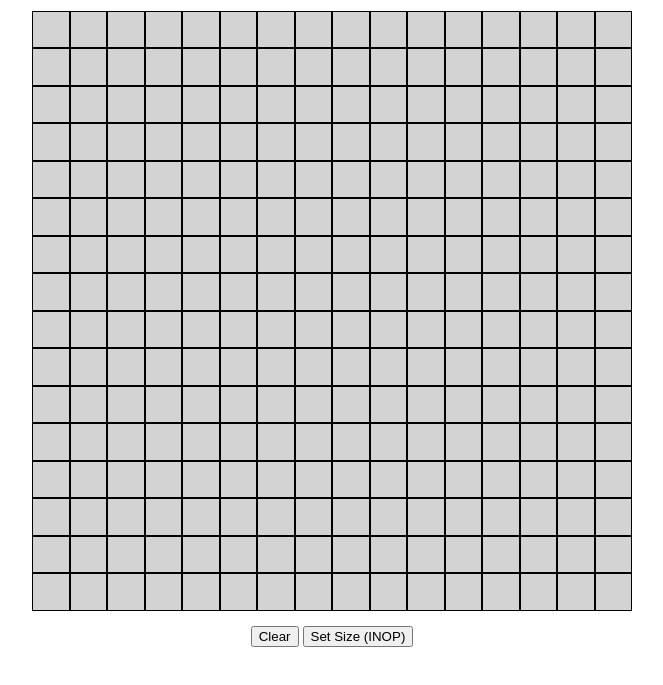
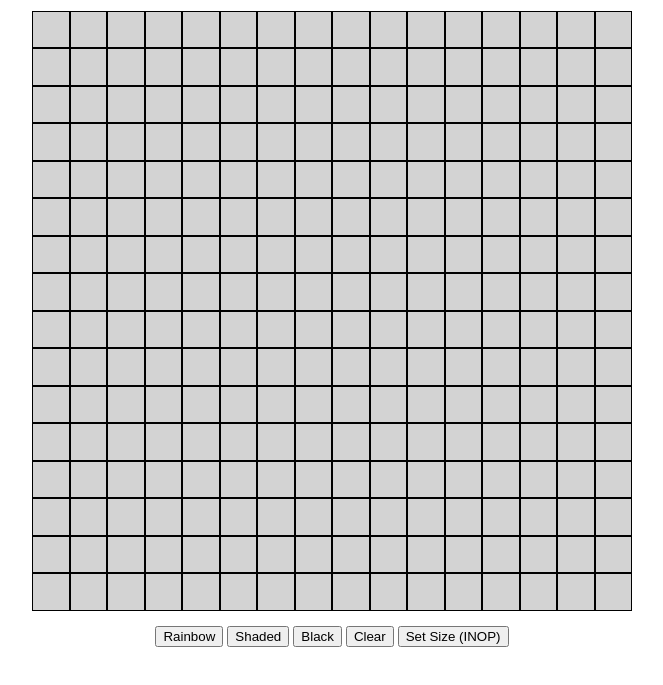
Before and after one commit to ykoziy/etch-a-sketch, a plain HTML site: page index.html in a window 1280 px wide. Shown: the part 95-780 px from the top of the page, without its empty margins (308-971 px from the left). Drawn offline with Linux system fonts and the light colour scheme.

Commit message:
Added buttons to change the pen color

```diff
--- a/index.html
+++ b/index.html
@@ -12,6 +12,9 @@
             <div class="container">
             </div>
             <div class="controls">
+                <button class="set-color" data-color="rainbow">Rainbow</button>
+                <button class="set-color" data-color="shaded">Shaded</button>
+                <button class="set-color" data-color="black">Black</button>
                 <button class="clearBtn">Clear</button>
                 <button class="setSizeBtn">Set Size (INOP)</button>
             </div>
```
